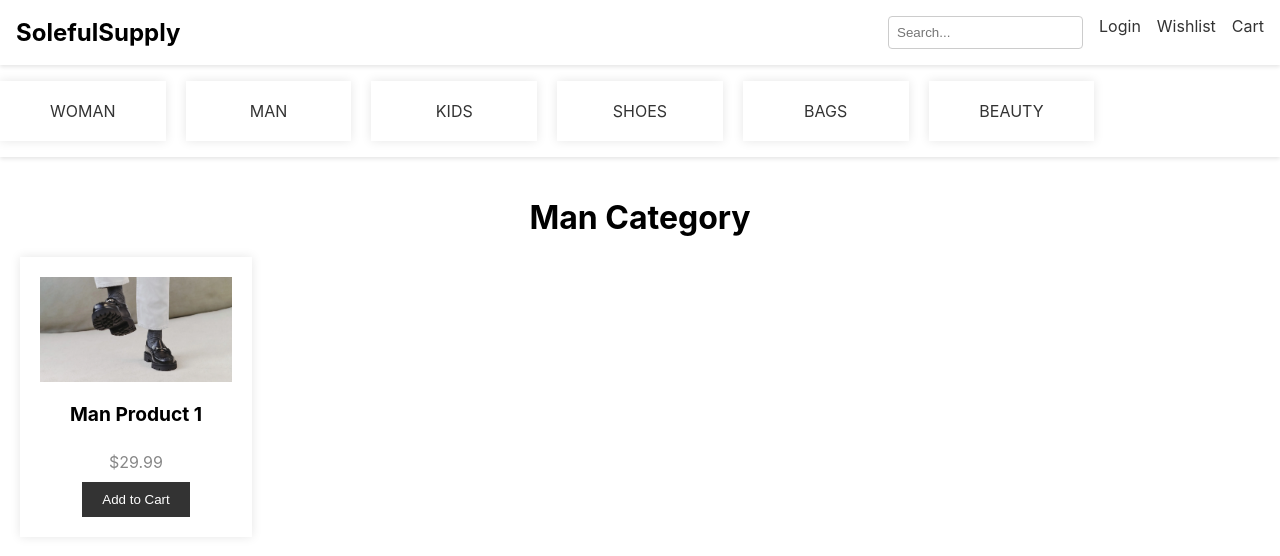
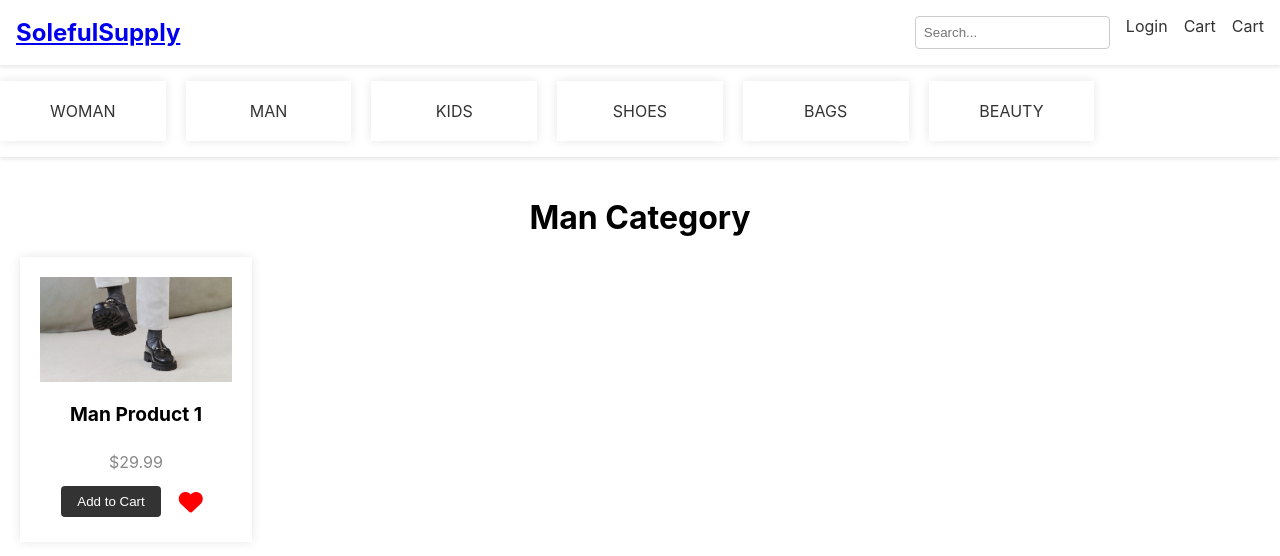
Before and after one commit to NgomsoGaya/FULLSTACK-ENTRY1-REACT-, a React (Create React App) app: page /category/man in a window 1280 px wide. Shown: the top 556 px of the page. Built offline with nearby package versions, Linux system fonts and the light colour scheme.

Commit message:
wishlist working

```diff
--- a/package.json
+++ b/package.json
@@ -3,6 +3,7 @@
   "version": "0.1.0",
   "private": true,
   "dependencies": {
+    "@fortawesome/fontawesome-free": "^6.6.0",
     "@testing-library/jest-dom": "^5.17.0",
     "@testing-library/react": "^13.4.0",
     "@testing-library/user-event": "^13.5.0",
--- a/src/App.js
+++ b/src/App.js
@@ -4,12 +4,15 @@ import Header from './components/Header'
 import Categories from './components/Categories';
 import Home from './pages/Home';
 import CartPage from './pages/CartPage';
+import WishlistPage from './pages/WishListPage';
 import WomanCategory from './pages/WomanCategory';
 import ManCategory from './pages/ManCategory';
 import KidsCategory from './pages/KidsCategory';
 import ShoesCategory from './pages/ShoesCategory';
 import BagsCategory from './pages/BagsCategory';
 import BeautyCategory from './pages/BeautyCategory';
+import '@fortawesome/fontawesome-free/css/all.min.css';
+
 
 const App = () => {
   return (
@@ -19,6 +22,7 @@ const App = () => {
       <Routes>
         <Route path="/" element={<Home />} />
         <Route path="/cart" element={<CartPage />} />
+        <Route path="/wishlist" element={<WishlistPage />} />
         <Route path="/category/woman" element={<WomanCategory />} />
         <Route path="/category/man" element={<ManCategory />} />
         <Route path="/category/kids" element={<KidsCategory />} />
--- a/src/components/Header.js
+++ b/src/components/Header.js
@@ -11,7 +11,7 @@ const Header = () => {
 
   return (
     <header className="header">
-      <div className="logo">SolefulSupply</div>
+      <div className="logo"><Link to="/">SolefulSupply</Link></div>
       <nav className={`nav ${isMobileMenuOpen ? 'open' : ''}`}>
         <ul>
           <li>
@@ -22,7 +22,7 @@ const Header = () => {
             />
           </li>
           <li><a href="/login">Login</a></li>
-          <li><a href="/wishlist">Wishlist</a></li>
+          <li><Link to="/wishlist">Cart</Link></li>
           <li><Link to="/cart">Cart</Link></li>
         </ul>
       </nav>
--- a/src/components/ProductCard.css
+++ b/src/components/ProductCard.css
@@ -26,15 +26,43 @@
     margin-bottom: 10px;
   }
 
-  .product-button {
+  /* .product-button {
     padding: 10px 20px;
     background-color: #333;
     color: #fff;
     border: none;
     cursor: pointer;
     transition: background-color 0.3s;
-  }
+  } */
 
   .product-button:hover {
     background-color: #555;
   }
+  .product-actions {
+    display: flex;
+    justify-content: space-between;
+    align-items: center;
+  }
+
+  .product-button {
+    padding: 0.5rem 1rem;
+    background-color: #333;
+    color: #fff;
+    border: none;
+    border-radius: 4px;
+    cursor: pointer;
+    flex: 1;
+  }
+
+  .wishlist-button {
+    padding: 0.5rem;
+    background: none;
+    border: none;
+    cursor: pointer;
+    color: #ff0000; /* Red color for the heart */
+    margin-left: 10px;
+  }
+
+  .wishlist-button .fa-heart {
+    font-size: 1.5rem;
+  }
--- a/src/components/ProductCard.js
+++ b/src/components/ProductCard.js
@@ -1,18 +1,26 @@
 import React, { useContext } from 'react';
 import { CartContext } from '../contexts/CartContext';
+import { WishlistContext } from '../contexts/WishListContext';
 import './ProductCard.css';
 
 const ProductCard = ({ product }) => {
   const { addToCart } = useContext(CartContext);
+  const { addToWishlist } = useContext(WishlistContext);
 
   return (
     <div className="product-card">
       <img src={product.image} alt={product.name} className="product-image" />
       <h3 className="product-name">{product.name}</h3>
       <p className="product-price">${product.price}</p>
-      <button className="product-button" onClick={() => addToCart(product)}>
-        Add to Cart
-      </button>
+      <div className="product-actions">
+        <button className="product-button" onClick={() => addToCart(product)}>
+          Add to Cart
+        </button>
+        <button className="wishlist-button" onClick={() => addToWishlist(product)}>
+          {/* Font Awesome heart icon */}
+          <i className="fas fa-heart"></i>
+        </button>
+      </div>
     </div>
   );
 };
--- /dev/null
+++ b/src/contexts/WishListContext.js
@@ -0,0 +1,17 @@
+import React, { createContext, useState } from 'react';
+
+export const WishlistContext = createContext();
+
+export const WishlistProvider = ({ children }) => {
+  const [wishlist, setWishlist] = useState([]);
+
+  const addToWishlist = (product) => {
+    setWishlist((prevWishlist) => [...prevWishlist, product]);
+  };
+
+  return (
+    <WishlistContext.Provider value={{ wishlist, addToWishlist }}>
+      {children}
+    </WishlistContext.Provider>
+  );
+};
--- a/src/index.js
+++ b/src/index.js
@@ -4,12 +4,15 @@ import './index.css';
 import App from './App';
 import reportWebVitals from './reportWebVitals';
 import { CartProvider } from './contexts/CartContext';
+import { WishlistProvider } from './contexts/WishListContext';
 
 const root = ReactDOM.createRoot(document.getElementById('root'));
 root.render(
   <React.StrictMode>
     <CartProvider>
-       <App />
+      <WishlistProvider>
+         <App />
+      </WishlistProvider>
     </CartProvider>
   </React.StrictMode>
 );
--- /dev/null
+++ b/src/pages/WishListPage.js
@@ -0,0 +1,27 @@
+import React, { useContext } from 'react';
+import { WishlistContext } from '../contexts/WishListContext';
+
+const WishlistPage = () => {
+  const { wishlist } = useContext(WishlistContext); // Access the wishlist state
+
+  return (
+    <div>
+      <h2>Your Wishlist</h2>
+      {wishlist.length === 0 ? (
+        <p>Your wishlist is empty.</p>
+      ) : (
+        <ul>
+          {wishlist.map((item, index) => (
+            <li key={index}>
+              <img src={item.image} alt={item.name} style={{ width: '50px' }} />
+              <p>{item.name}</p>
+              <p>${item.price}</p>
+            </li>
+          ))}
+        </ul>
+      )}
+    </div>
+  );
+};
+
+export default WishlistPage;
```
Also changed, not shown: 1 other file (tests, documents, lock files or other folders).
